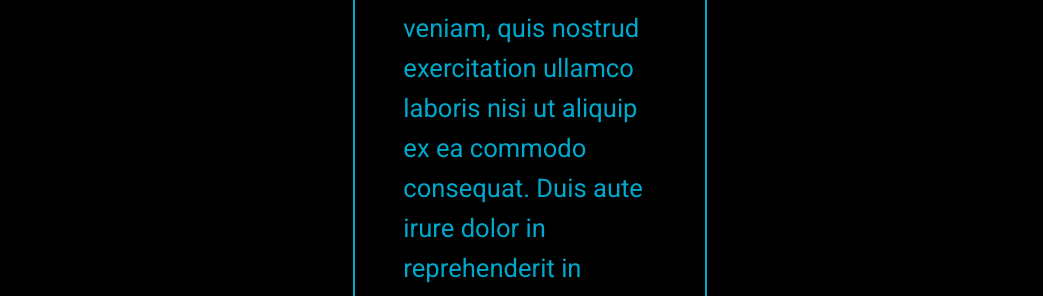
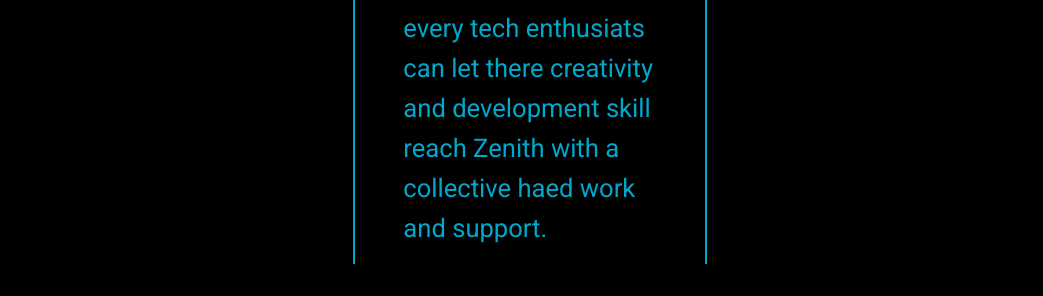
Before and after one commit to Riya-code/frontend, a plain HTML site: page index.html in a window 1280 px wide. Shown: the part 3216-3512 px from the top of the page, without its empty margins (109-1152 px from the left). Drawn offline with nearby package versions, Linux system fonts and the light colour scheme; a script that the page names is missing.

Commit message:
Our Idea Added

```diff
--- a/index.html
+++ b/index.html
@@ -277,14 +277,10 @@
 
       <div style="border-right: 2px solid #00a8cc; padding:0 3rem;" class="col-lg-4 our-idea">
         <h1 style="color: #fff;">Our Ideas</h1>
-        <p class="lstart">Lorem ipsum dolor sit amet, consectetur adipisicing elit, sed
-          do eiusmod tempor incididunt ut
-          labore et dolore magna aliqua. Ut enim ad minim veniam, quis
-          nostrud exercitation ullamco laboris nisi ut aliquip ex ea
-          commodo consequat. Duis aute irure dolor in reprehenderit in
-          voluptate velit esse cillum dolore eu fugiat nulla pariatur.
-          Excepteur sint occaecat cupidatat non proident, sunt in culpa qui
-          officia deserunt mollit anim id est laborum.</p>
+        <p class="lstart">Our Idea is connect B.I.T and Bitians through our own paltforms.
+          Designing and Developing a whole new enviroment where every tech enthusiats can let there
+          creativity and development skill reach Zenith with a collective haed work and support.
+        </p>
       </div>
 
       <div class="col-lg-4">
```
